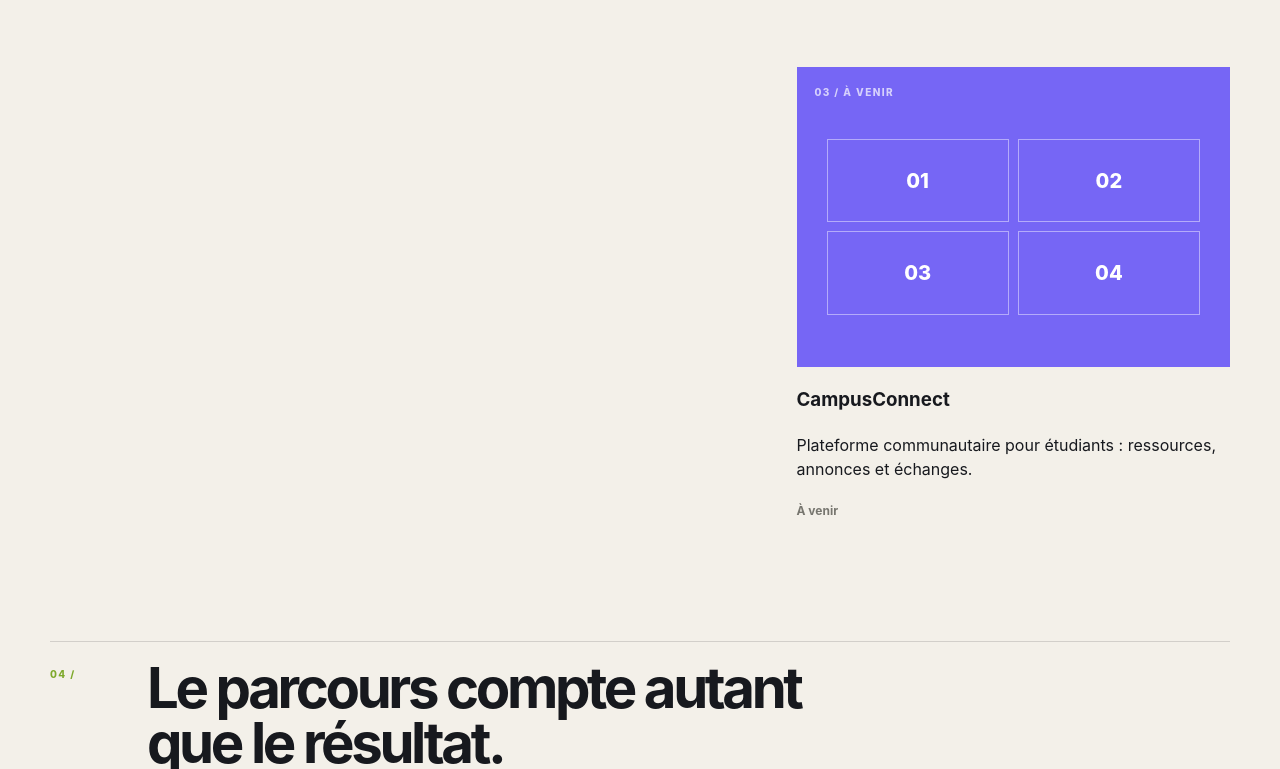
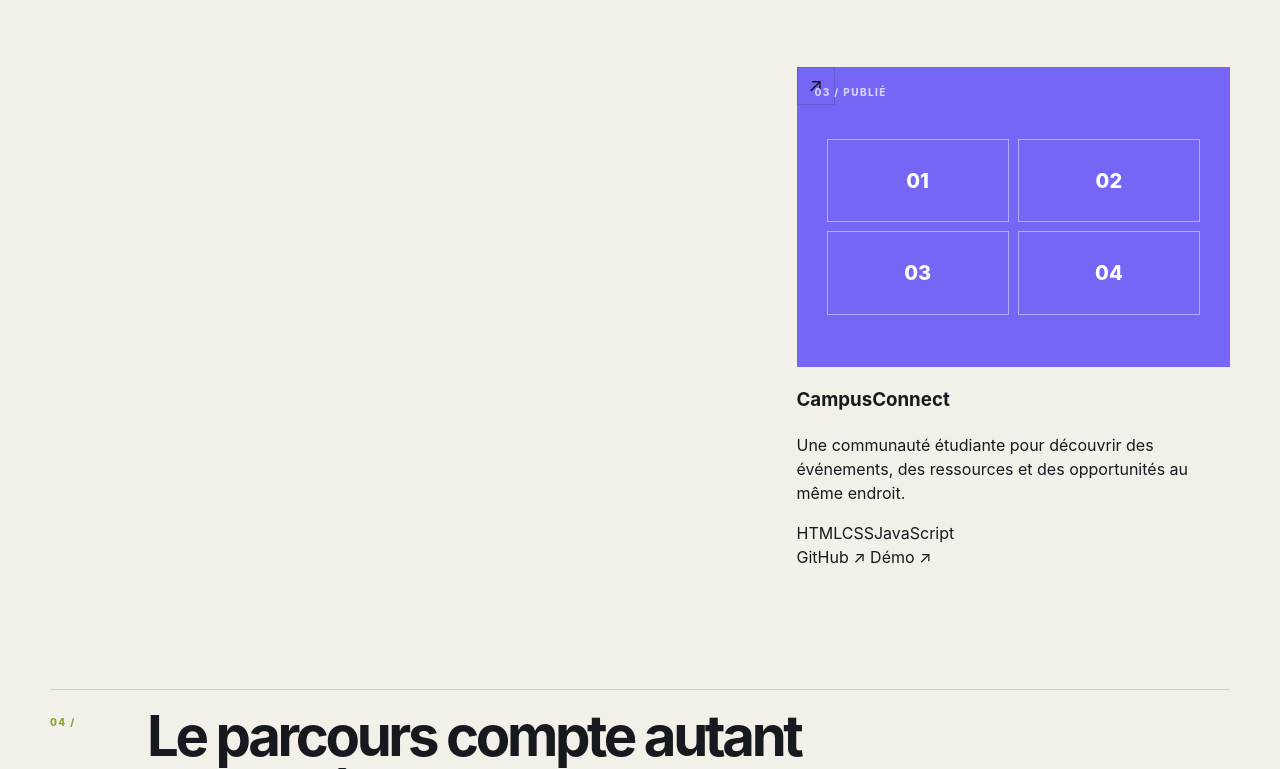
Before and after one commit to amiraguehounka18-droid/portfolio-amiraguehounka, a website: page index.html in a window 1280 px wide. Shown: the part 2940-3709 px from the top of the page. Drawn offline with Linux system fonts and the light colour scheme.

Commit message:
Update CampusConnect project card

```diff
--- a/index.html
+++ b/index.html
@@ -58,7 +58,7 @@
         <div class="section-heading reveal"><span class="section-index">01 /</span><h2 data-fr="Un profil en construction, une ambition déjà claire." data-en="A profile in progress, with a clear ambition.">Un profil en construction, une ambition déjà claire.</h2></div>
         <div class="about-grid">
           <p class="about-lead reveal" data-fr="Je suis Amir AGUEHOUNKA, étudiant en informatique. Je m'intéresse à la création de sites web, aux interfaces bien pensées et aux outils qui simplifient les usages." data-en="I am Amir AGUEHOUNKA, a computer science student. I am interested in creating websites, thoughtful interfaces, and tools that simplify user experiences.">Je suis Amir AGUEHOUNKA, étudiant en informatique. Je m'intéresse à la création de sites web, aux interfaces bien pensées et aux outils qui simplifient les usages.</p>
-          <div class="about-copy reveal reveal-delay"><p data-fr="Chaque projet est pour moi un terrain d'apprentissage : comprendre le besoin, choisir une solution simple, construire proprement et améliorer avec les retours." data-en="Each project is a learning ground for me: understanding the need, choosing a simple solution, building cleanly, and improving with feedback.">Chaque projet est pour moi un terrain d'apprentissage : comprendre le besoin, choisir une solution simple, construire proprement et améliorer avec les retours.</p><a class="text-link" href="#contact" data-fr="Travailler ensemble →" data-en="Work together →">Travailler ensemble →</a></div>
+          <div class="about-copy reveal reveal-delay"><p data-fr="Chaque projet est pour moi un terrain d'apprentissage : comprendre le besoin, choisir une solution simple, construire proprement et améliorer avec les retours." data-en="Each project is a learning ground for me: understanding the need, choosing a simple solution, building cleanly, and improving with feedback.">Chaque projet est pour moi un terrain d'apprentissage : comprendre le besoin, choisir une solution simple, construire proprement et améliorer avec les retours.</p><a class="text-link" href="#contact" data-fr="Travailler ensemble ↗" data-en="Work together ↗">Travailler ensemble ↗</a></div>
         </div>
       </section>
 
@@ -91,7 +91,22 @@
               </div>
             </div>
           </article>
-          <article class="project-card reveal"><div class="project-visual project-visual-campus"><span class="project-tag">03 / À VENIR</span><div class="campus-grid"><span>01</span><span>02</span><span>03</span><span>04</span></div></div><div class="project-copy"><h3>CampusConnect</h3><p>Plateforme communautaire pour étudiants : ressources, annonces et échanges.</p><a class="text-link" href="#contact">À venir</a></div></article>
+          <article class="project-card reveal">
+            <div class="project-visual project-visual-campus">
+              <span class="project-tag">03 / PUBLIÉ</span>
+              <div class="campus-grid"><span>01</span><span>02</span><span>03</span><span>04</span></div>
+              <a href="https://amiraguehounka18-droid.github.io/campusconnect/" target="_blank" rel="noreferrer" class="circle-arrow" aria-label="Ouvrir la démo CampusConnect">↗</a>
+            </div>
+            <div class="project-copy">
+              <h3>CampusConnect</h3>
+              <p data-fr="Une communauté étudiante pour découvrir des événements, des ressources et des opportunités au même endroit." data-en="A student community to discover events, resources and opportunities in one place.">Une communauté étudiante pour découvrir des événements, des ressources et des opportunités au même endroit.</p>
+              <div class="project-tech"><span>HTML</span><span>CSS</span><span>JavaScript</span></div>
+              <div class="project-links">
+                <a href="https://github.com/amiraguehounka18-droid/campusconnect" target="_blank" rel="noreferrer">GitHub ↗</a>
+                <a href="https://amiraguehounka18-droid.github.io/campusconnect/" target="_blank" rel="noreferrer">Démo ↗</a>
+              </div>
+            </div>
+          </article>
         </div>
       </section>
 
```
